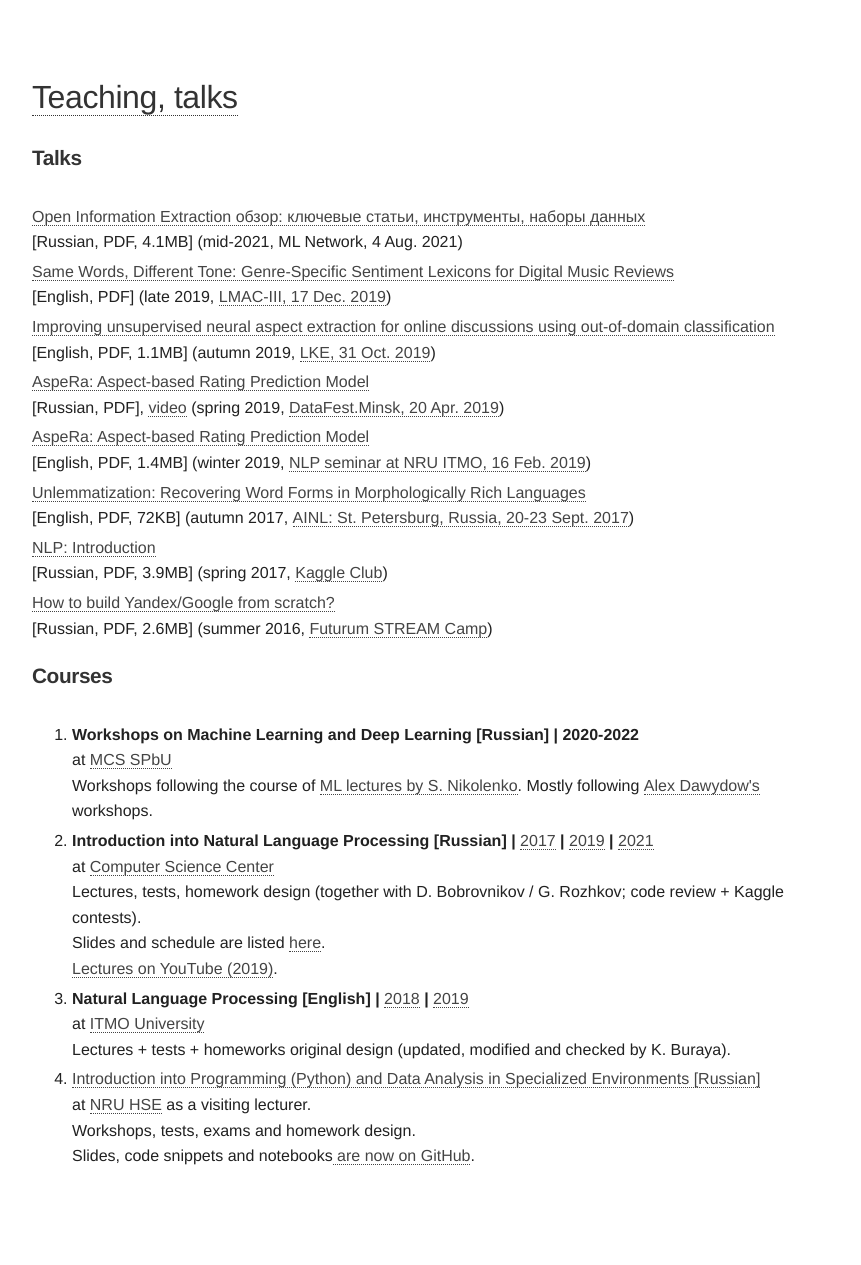
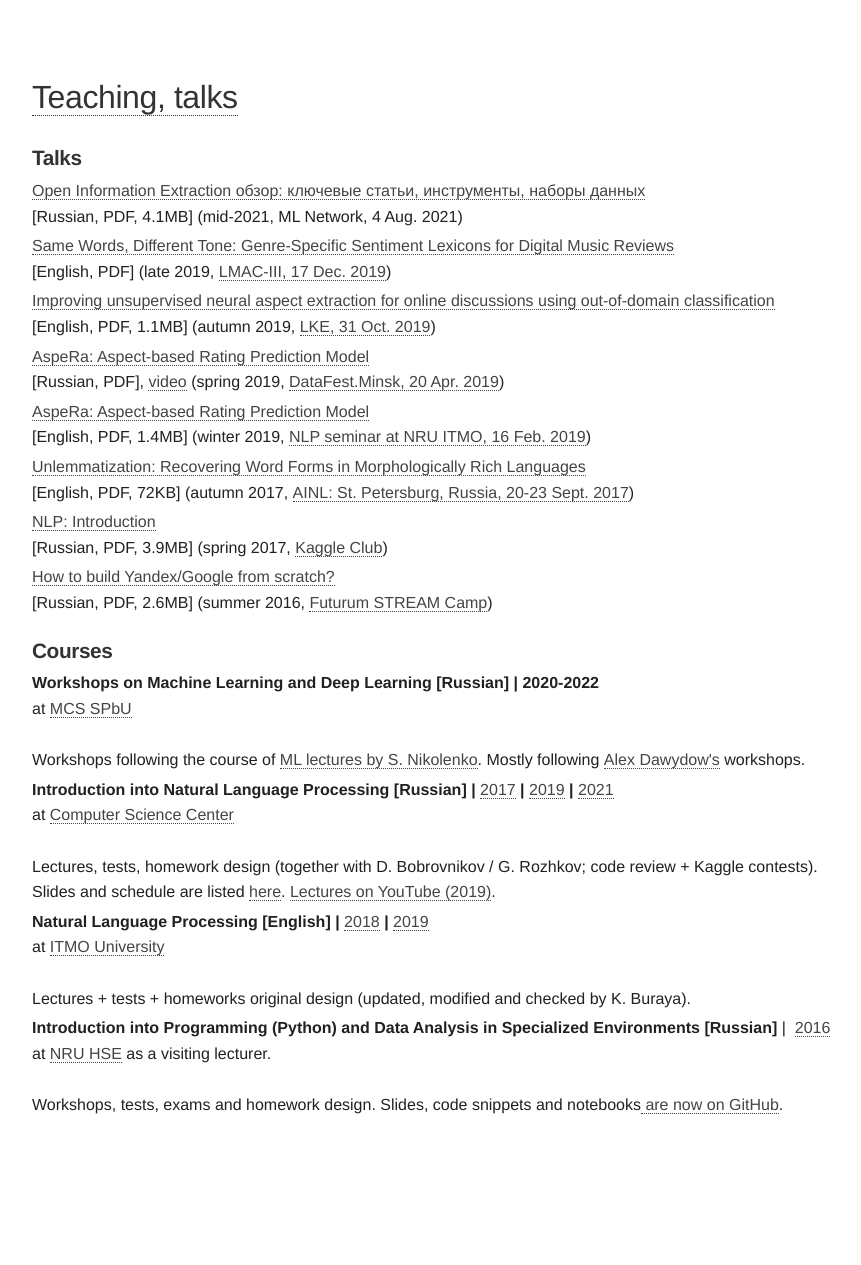
Before and after one commit to alexeyev/alexeyev.github.io, a Jekyll site: the page built from blahblahblah.html, in a window 1280 px wide. Shown: the whole page, without its empty margins (208-1069 px from the left). Built offline with Jekyll 4.4.1, drawn with Linux system fonts in a browser that asks for light colours; after the commit the page ends 1214 px from its top, so only the background shows below that.

Commit message:
Style of publications page updated

```diff
--- a/blahblahblah.html
+++ b/blahblahblah.html
@@ -13,57 +13,67 @@
     </nav>
 </header>
 <div class="content list">
-    <h3>Talks</h3><br/>
+    <h3>Talks</h3>
     <ul>
-	<li><b><a href="/pdf/Alekseev_OIE2021.pdf">Open Information Extraction обзор: ключевые статьи, инструменты, наборы данных</a></b>
+	<li><b><a href="/pdf/Alekseev_OIE2021.pdf">
+		Open Information Extraction обзор: ключевые статьи, инструменты, наборы данных</a></b>
 		<br/>[Russian, PDF, 4.1MB]
 		(mid-2021, ML Network, 4 Aug. 2021)
-	<li><b><a href="/pdf/LMAC2019Alekseev.pdf">Same Words, Different Tone: Genre-Specific Sentiment Lexicons for Digital Music Reviews</a></b>
+	<li><b><a href="/pdf/LMAC2019Alekseev.pdf">
+		Same Words, Different Tone: Genre-Specific Sentiment Lexicons for Digital Music Reviews</a></b>
 		<br/>[English, PDF]
 		(late 2019, <a href="http://lmac.hf-guap.ru/en/">LMAC-III, 17 Dec. 2019</a>)
-	<li><b><a href="/pdf/Alekseev_LKE2019.pdf">Improving unsupervised neural aspect extraction for online discussions using out-of-domain classification</a></b>
+	<li><b><a href="/pdf/Alekseev_LKE2019.pdf">
+		Improving unsupervised neural aspect extraction for online discussions using out-of-domain classification</a></b>
 		<br/>[English, PDF, 1.1MB]
 		(autumn 2019, <a href="https://lkesymposium.tudublin.ie/">LKE, 31 Oct. 2019</a>)
-	<li><b><a href="/pdf/Alekseev_AspeRa_DATAFEST.pdf">AspeRa: Aspect-based Rating Prediction Model</a></b>
+	<li><b><a href="/pdf/Alekseev_AspeRa_DATAFEST.pdf">
+		AspeRa: Aspect-based Rating Prediction Model</a></b>
 		<br/>[Russian, PDF],&nbsp;<a href="https://www.youtube.com/watch?v=X_lwNJ_Em8w">video</a>
 		(spring 2019, <a href="https://datafest.by/">DataFest.Minsk, 20 Apr. 2019</a>)
-	<li><b><a href="/pdf/AlekseevMalykh_AspeRa_ITMO.pdf">AspeRa: Aspect-based Rating Prediction Model</a></b>
+	<li><b><a href="/pdf/AlekseevMalykh_AspeRa_ITMO.pdf">
+		AspeRa: Aspect-based Rating Prediction Model</a></b>
 		<br/>[English, PDF, 1.4MB]
 		(winter 2019, <a href="https://sites.google.com/view/nlp-seminars/main">NLP seminar at NRU ITMO, 16 Feb. 2019</a>)
-	<li><b><a href="/pdf/AntonAlekseev.poster-slides.AINL.2017.pdf">Unlemmatization: Recovering Word
-		Forms in Morphologically Rich Languages</a></b>
+	<li><b><a href="/pdf/AntonAlekseev.poster-slides.AINL.2017.pdf">
+		Unlemmatization: Recovering Word Forms in Morphologically Rich Languages</a></b>
 		<br/>[English, PDF, 72KB]
 		(autumn 2017, <a href="http://ainlconf.ru/">AINL: St. Petersburg, Russia, 20-23 Sept. 2017</a>)
-	<li><b><a href="/pdf/NLPTasks-introduction-AlekseevAM.pdf">NLP: Introduction</a></b>
+	<li><b><a href="/pdf/NLPTasks-introduction-AlekseevAM.pdf">
+		NLP: Introduction</a></b>
 		<br/>[Russian, PDF, 3.9MB]
 		(spring 2017, <a href="https://vk.com/kaggle_club">Kaggle Club</a>)
-	<li><b><a href="/pdf/how_to_build_a_search_engine.alekseev.pdf">How to build Yandex/Google from scratch?</a></b>
+	<li><b><a href="/pdf/how_to_build_a_search_engine.alekseev.pdf">
+		How to build Yandex/Google from scratch?</a></b>
 		<br/>[Russian, PDF, 2.6MB]
 		(summer 2016, <a href="http://www.baltinmat.com/futurum-stream-camp/">Futurum STREAM Camp</a>)
     </ul>
-    <h3>Courses</h3><br/>
-    <ol>
+    <h3>Courses</h3>
+    <ul>
 	<li><b>Workshops on Machine Learning and Deep Learning [Russian]&nbsp;|&nbsp;2020-2022</b>
-		<br> at <a href="https://math-cs.spbu.ru/en/">MCS SPbU</a>
+		<br> at <a href="https://math-cs.spbu.ru/en/">MCS SPbU</a><br>
+
 		<br> Workshops following the course of
 		<a href="https://logic.pdmi.ras.ru/~sergey/teaching/mlspsu2020.html">ML lectures by S. Nikolenko</a>.
 		Mostly following <a href="https://math-cs.spbu.ru/people/davydov-a-p/">Alex Dawydow's</a> workshops.
 
 	<li><b>Introduction into Natural Language Processing
 		[Russian]&nbsp;|&nbsp;<a href="https://compscicenter.ru/courses/introduction-nlp/2017-autumn/">2017</a>&nbsp;|&nbsp;<a href="https://compscicenter.ru/courses/introduction-nlp/2019-autumn/">2019</a>&nbsp;|&nbsp;<a href="https://compscicenter.ru/courses/introduction-nlp/2021-autumn/">2021</a></b>
-		<br> at <a href="https://compscicenter.ru/">Computer Science Center</a>
+		<br> at <a href="https://compscicenter.ru/">Computer Science Center</a><br>
+
 		<br>Lectures, tests, homework design (together with D.&nbsp;Bobrovnikov / G.&nbsp;Rozhkov; code review + Kaggle contests).
-		<br>Slides and schedule are listed <a href="https://compscicenter.ru/courses/introduction-nlp/2019-autumn/classes/">here</a>.
-		<br><a href="https://www.youtube.com/playlist?list=PLlb7e2G7aSpRTcBciP6VBJJPvdH_DXRXQ">Lectures on YouTube (2019)</a>.
+		 Slides and schedule are listed <a href="https://compscicenter.ru/courses/introduction-nlp/2019-autumn/classes/">here</a>.
+		 <a href="https://www.youtube.com/playlist?list=PLlb7e2G7aSpRTcBciP6VBJJPvdH_DXRXQ">Lectures on YouTube (2019)</a>.
 
     	<li><b>Natural Language Processing [English]&nbsp;|&nbsp;<a href="/nlp-itmo-spring-2018">2018</a>&nbsp;|&nbsp;<a href="/nlp-itmo-spring-2019">2019</a></b>
-		<br> at <a href="http://en.ifmo.ru/en/">ITMO University</a>
+		<br> at <a href="http://en.ifmo.ru/en/">ITMO University</a><br>
 		<br>Lectures + tests + homeworks original design (updated, modified and checked by K. Buraya).
 
-    	<li><b><a href="https://spb.hse.ru/ma/analysis/courses/191141530.html">
-		Introduction into Programming (Python) and Data Analysis in Specialized Environments [Russian]</a></b>
-		<br>at <a href="https://www.hse.ru/en/">NRU HSE</a> as a visiting lecturer.
+    	<li><b>
+		Introduction into Programming (Python) and Data Analysis in Specialized Environments [Russian]</b>&nbsp;|&nbsp;
+		<a href="https://spb.hse.ru/ma/analysis/courses/191141530.html">2016</a>
+		<br>at <a href="https://www.hse.ru/en/">NRU HSE</a> as a visiting lecturer. <br>
 		<br>Workshops, tests, exams and homework design.
-		<br>Slides, code snippets and notebooks<a href="https://github.com/alexeyev/HSE-SPb-BigData-Python-Fall2016"> are now on GitHub</a>.
-	</ol>
+		  Slides, code snippets and notebooks<a href="https://github.com/alexeyev/HSE-SPb-BigData-Python-Fall2016"> are now on GitHub</a>.
+	</ul>
 </div>
```
